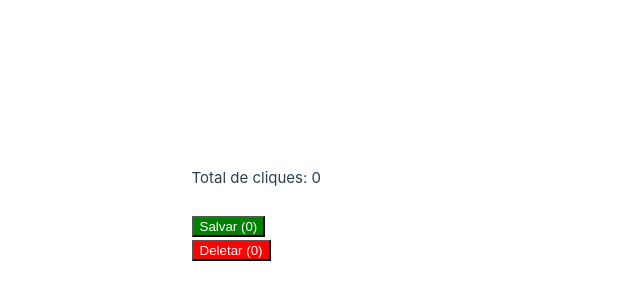
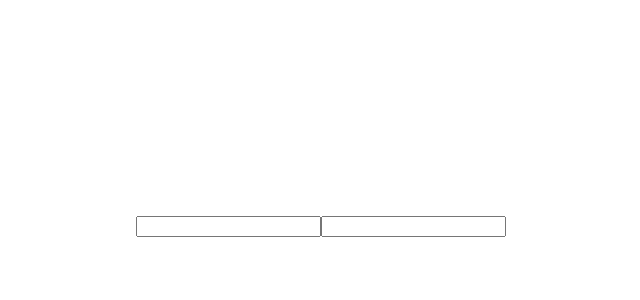
Before and after one commit to luizvelasco/modulo_2, a Vue app: page / in a window 1280 px wide. Shown: the part 186-486 px from the top of the page, without its empty margins (319-959 px from the left). Built offline with nearby package versions, Linux system fonts and the light colour scheme.

Commit message:
Usando v-model no component

```diff
--- a/src/App.vue
+++ b/src/App.vue
@@ -1,17 +1,20 @@
 <script setup>
 import { ref } from 'vue';
-import AppButton from './components/AppButton.vue';
-const totalClicks = ref(0);
-const changeCount = () => {
-  totalClicks.value++;
-};
+import AppInput from './components/AppInput.vue';
+const name = ref('');
+const sobrenome = ref('');
 
 </script>
 
 <template>
   <div>
-    Total de cliques: {{ totalClicks }} <br><br>
-   <AppButton variant="active" @contador-mudou="changeCount">Salvar</AppButton><br>
-   <AppButton variant="inactive" @contador-mudou="changeCount">Deletar</AppButton><br>
+    {{ name }} <br>
+    <AppInput v-model="name"/>
   </div>
+
+  <div>
+    {{ sobrenome }} <br>
+    <AppInput v-model="sobrenome"/>
+  </div>
+
 </template>
--- /dev/null
+++ b/src/components/AppInput.vue
@@ -0,0 +1,11 @@
+<script setup>
+import { ref } from 'vue';
+
+const model = defineModel();
+</script>
+
+<template>
+  <div>
+    <input type="text" v-model="model">
+  </div>
+</template>
```
